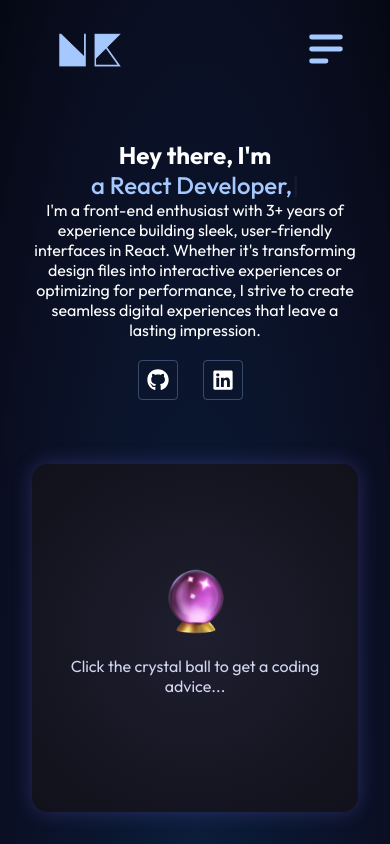
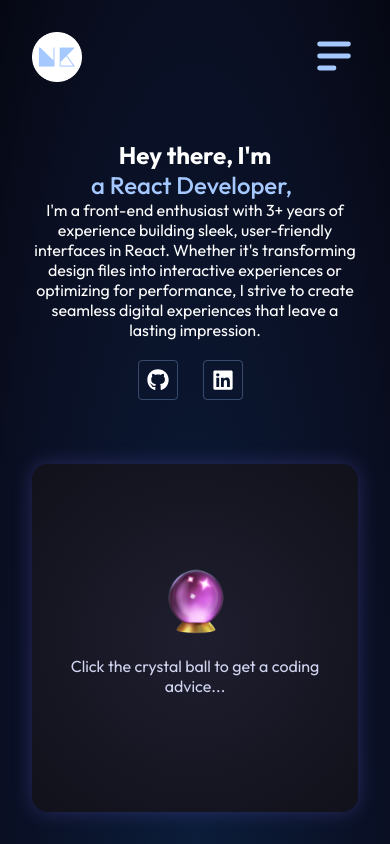
Before and after one commit to NehaKamble1998/portfolio, a React (Vite) app: page / in a window 390 px wide. Built offline with nearby package versions, Linux system fonts and the light colour scheme.

Commit message:
changed the logo

```diff
--- a/src/Components/NavBar/NavBar.jsx
+++ b/src/Components/NavBar/NavBar.jsx
@@ -14,18 +14,23 @@ const NavBar = () => {
   }, []);
 
   return (
-    <nav className={`${styles.navbar} ${sticky ? styles.sticky_nav : ""}`}>
+    <nav
+      className={`${styles.navbar} ${
+        sticky ? styles.sticky_nav : ""
+      } container`}
+    >
       <Link to="/" smooth offset={0} duration={500}>
         <img
           src="/logo.png"
           alt="logo"
-          style={{ height: "100px" }}
+          style={{ height: "50px", width: "50px" }}
           className={styles.logo}
         />
       </Link>
       <ul
         className={`${menu === "closed" && styles.menu_closed}`}
-        onClick={() => setMenu("closed")}>
+        onClick={() => setMenu("closed")}
+      >
         <li>
           <Link to="about" smooth offset={0} duration={500}>
             About
--- a/src/Components/NavBar/NavBar.module.css
+++ b/src/Components/NavBar/NavBar.module.css
@@ -3,7 +3,6 @@
   top: 0;
   left: 0;
   width: 100%;
-  padding: 0 5rem;
   display: flex;
   align-items: center;
   justify-content: space-between;
@@ -40,10 +39,6 @@
 }
 
 @media screen and (max-width: 840px) {
-  .navbar {
-    padding: 0 2.5rem;
-  }
-
   .navbar ul {
     position: fixed;
     top: 0;
@@ -68,9 +63,3 @@
     right: -200px;
   }
 }
-
-@media screen and (max-width: 480px) {
-  .navbar {
-    padding: 0 2.5rem;
-  }
-}
--- a/src/index.css
+++ b/src/index.css
@@ -57,6 +57,6 @@ button:hover::before {
 
 @media screen and (max-width: 600px) {
   .container {
-    padding: 2.5rem;
+    padding: 2rem;
   }
 }
```
Also changed, not shown: public/logo.png.
